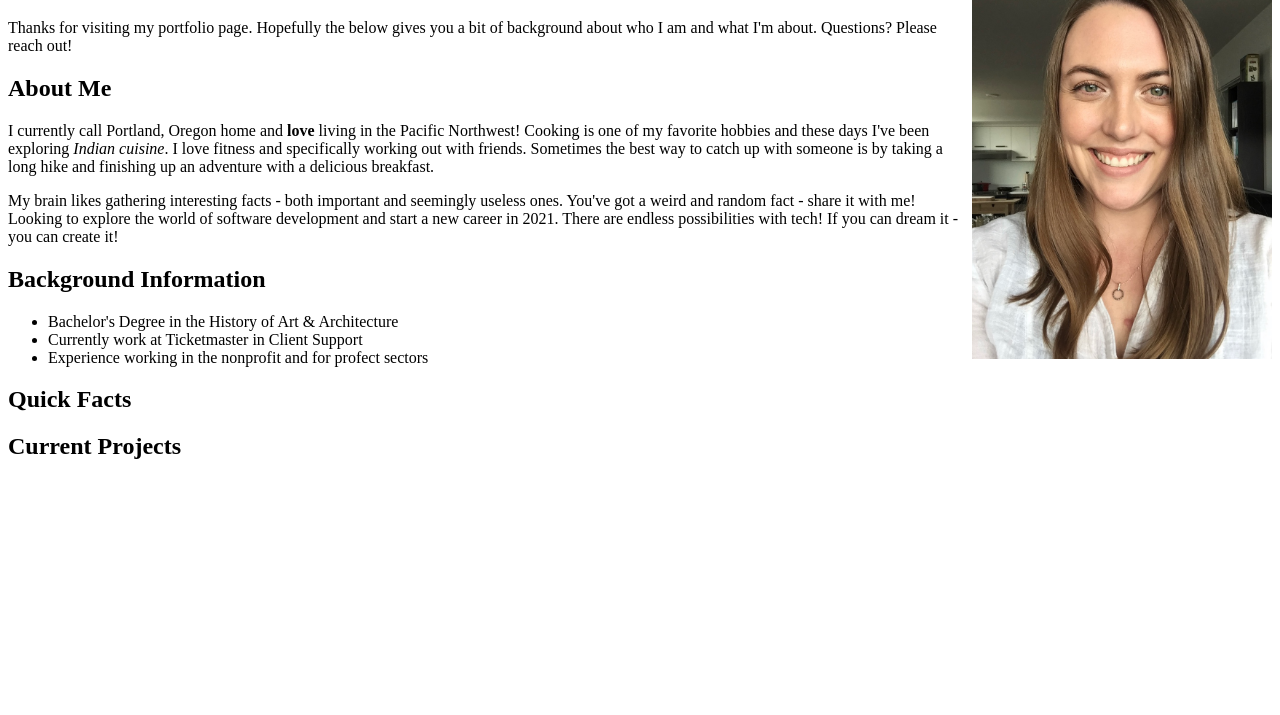
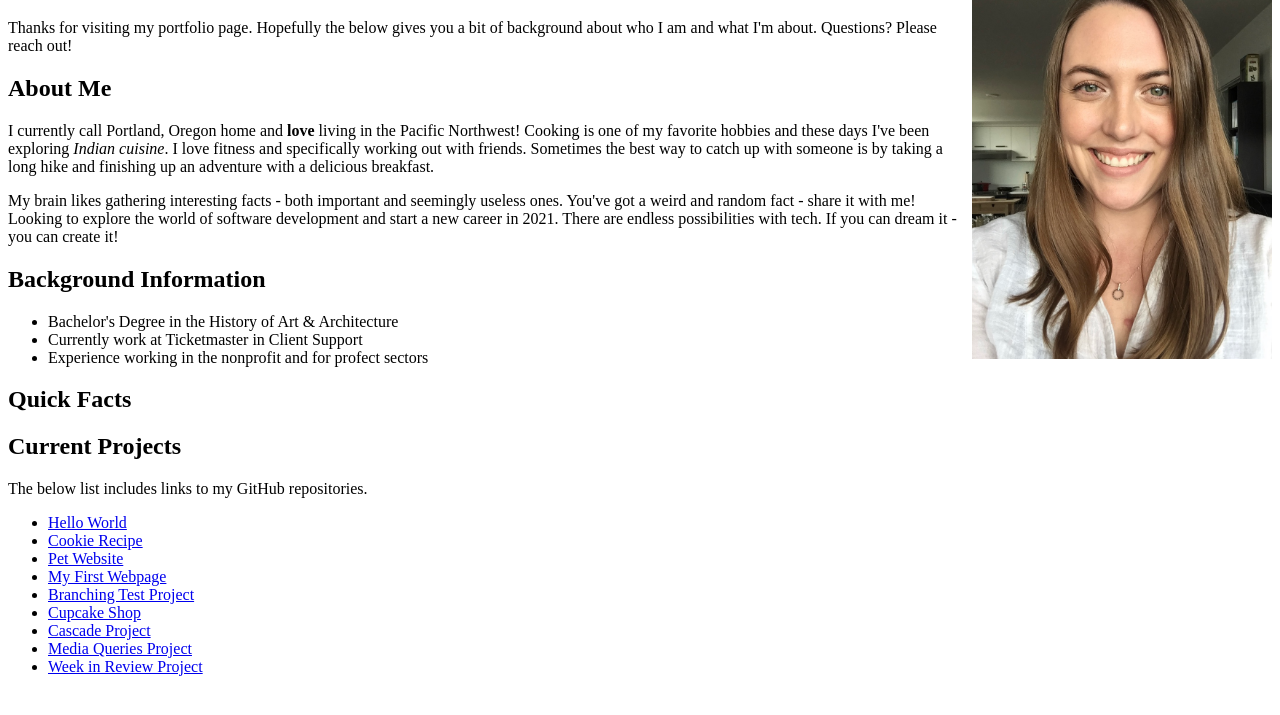
Before and after one commit to chloehellberg/portfolio-project, a plain HTML site: page index.html in a window 1280 px wide. Shown: the part 61-776 px from the top of the page. Drawn offline with Linux system fonts and the light colour scheme.

Commit message:
add GH repos

```diff
--- a/index.html
+++ b/index.html
@@ -13,7 +13,7 @@
   <h2>About Me</h2>
     <p>I currently call Portland, Oregon home and <strong>love</strong> living in the Pacific Northwest! Cooking is one of my favorite hobbies and these days I've been exploring <em>Indian cuisine</em>. I love fitness and specifically working out with friends. Sometimes the best way to catch up with someone is by taking a long hike and finishing up an adventure with a delicious breakfast.</p>
 
-    <p>My brain likes gathering interesting facts - both important and seemingly useless ones. You've got a weird and random fact - share it with me! Looking to explore the world of software development and start a new career in 2021. There are endless possibilities with tech! If you can dream it - you can create it!</p>
+    <p>My brain likes gathering interesting facts - both important and seemingly useless ones. You've got a weird and random fact - share it with me! Looking to explore the world of software development and start a new career in 2021. There are endless possibilities with tech. If you can dream it - you can create it!</p>
 
 
   <h2>Background Information</h2>
@@ -26,7 +26,19 @@
   <h2>Quick Facts</h2>
 
   <h2>Current Projects</h2>
+    <p>The below list includes links to my GitHub repositories.</p>
 
+    <ul>
+      <li><a href="https://github.com/chloehellberg/hello-world">Hello World</a></li>
+      <li><a href="https://github.com/chloehellberg/cookie-recipe-html-practice">Cookie Recipe</a></li>
+      <li><a href="https://github.com/chloehellberg/pet-website">Pet Website</a></li>
+      <li><a href="https://github.com/chloehellberg/my-first-webpage">My First Webpage</a></li>
+      <li><a href="https://github.com/chloehellberg/branching-test-project">Branching Test Project</a></li>
+      <li><a href="https://github.com/chloehellberg/cupcake-shop">Cupcake Shop</a></li>
+      <li><a href="https://github.com/chloehellberg/cascade-practice">Cascade Project</a></li>
+      <li><a href="https://github.com/chloehellberg/media-queries-specificity">Media Queries Project</a></li>
+      <li><a href="https://github.com/chloehellberg/week-in-review">Week in Review Project</a></li>
+    </ul>
 
 </body>
 </html>
```
